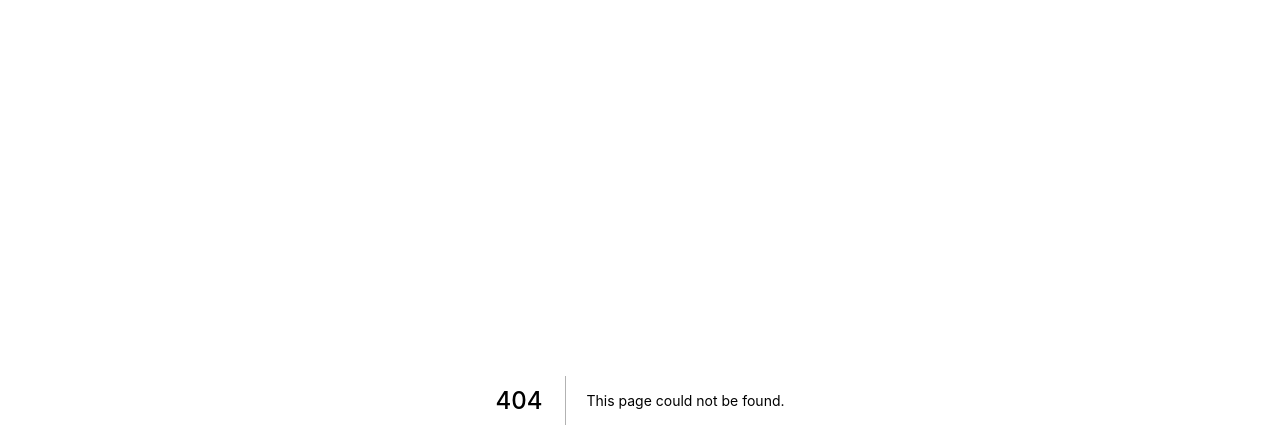
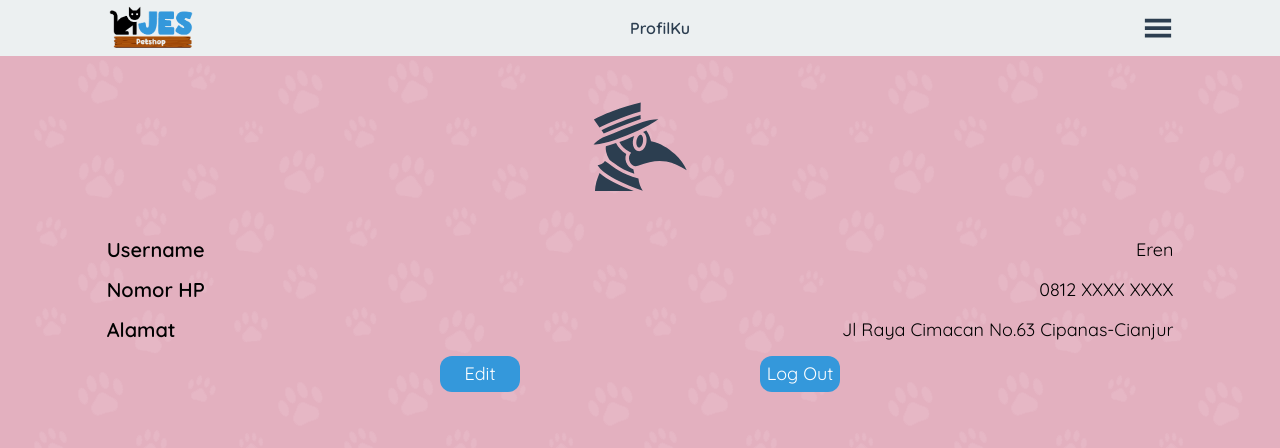
Before and after one commit to tawakalmit/Jes-Petshop-NextJs, a Next.js app: page /profile in a window 1280 px wide. Before the commit this address had no page. Shown: the top 448 px of the page. Built offline with nearby package versions, Linux system fonts and the light colour scheme.

Commit message:
profile page

```diff
--- /dev/null
+++ b/components/profilecard.jsx
@@ -0,0 +1,22 @@
+import { GiPlagueDoctorProfile } from "react-icons/gi"
+
+
+export default function ProfileCard() {
+  return (
+    <>
+    <GiPlagueDoctorProfile size={100} color="#2c3e50" className="mx-auto" />
+    <div className="w-10/12 mx-auto flex justify-between mb-3 mt-10">
+        <p className="font-semibold text-xl">Username</p>
+        <p className="text-lg">Eren</p>
+    </div>
+    <div className="w-10/12 mx-auto flex justify-between mb-3">
+        <p className="font-semibold text-xl">Nomor HP</p>
+        <p className="text-lg">0812 XXXX XXXX</p>
+    </div>
+    <div className="w-10/12 mx-auto flex justify-between mb-3">
+        <p className="font-semibold text-xl">Alamat</p>
+        <div className="w-6/12"><p className="text-lg text-right">Jl Raya Cimacan No.63 Cipanas-Cianjur</p></div>
+    </div>
+    </>
+  )
+}
--- /dev/null
+++ b/pages/profile/index.jsx
@@ -0,0 +1,42 @@
+import Jesheader from "../../components/jesheader"
+import Navbar from "../../components/navbar"
+import Image from "next/dist/client/image"
+import ProfileCard from "../../components/profilecard"
+import Custombutton from "../../components/custombutton"
+import { useRouter } from "next/router"
+
+export default function Profile() {
+
+    const router = useRouter();
+
+  return (
+    <>
+    <Jesheader
+    judul={"Jes Petshop | ProfileKu"}
+    />
+
+    <Navbar
+    menu_kiri={<Image onClick={(e) => router.push('/')} src="/logo_copy.png" width={90} height={50} />}
+    page="ProfilKu"
+    />
+
+    <div className="bg-[url('/bg.png')] h-screen pt-10 w-full">
+
+        <ProfileCard />
+
+        <div className="flex w-6/12 mx-auto justify-around">
+
+            <Custombutton
+            label="Edit"
+            onClick={() => router.push("/editprofile") }
+            />
+
+            <Custombutton
+            label="Log Out"
+            />
+
+        </div>
+    </div>
+    </>
+  )
+}
```
